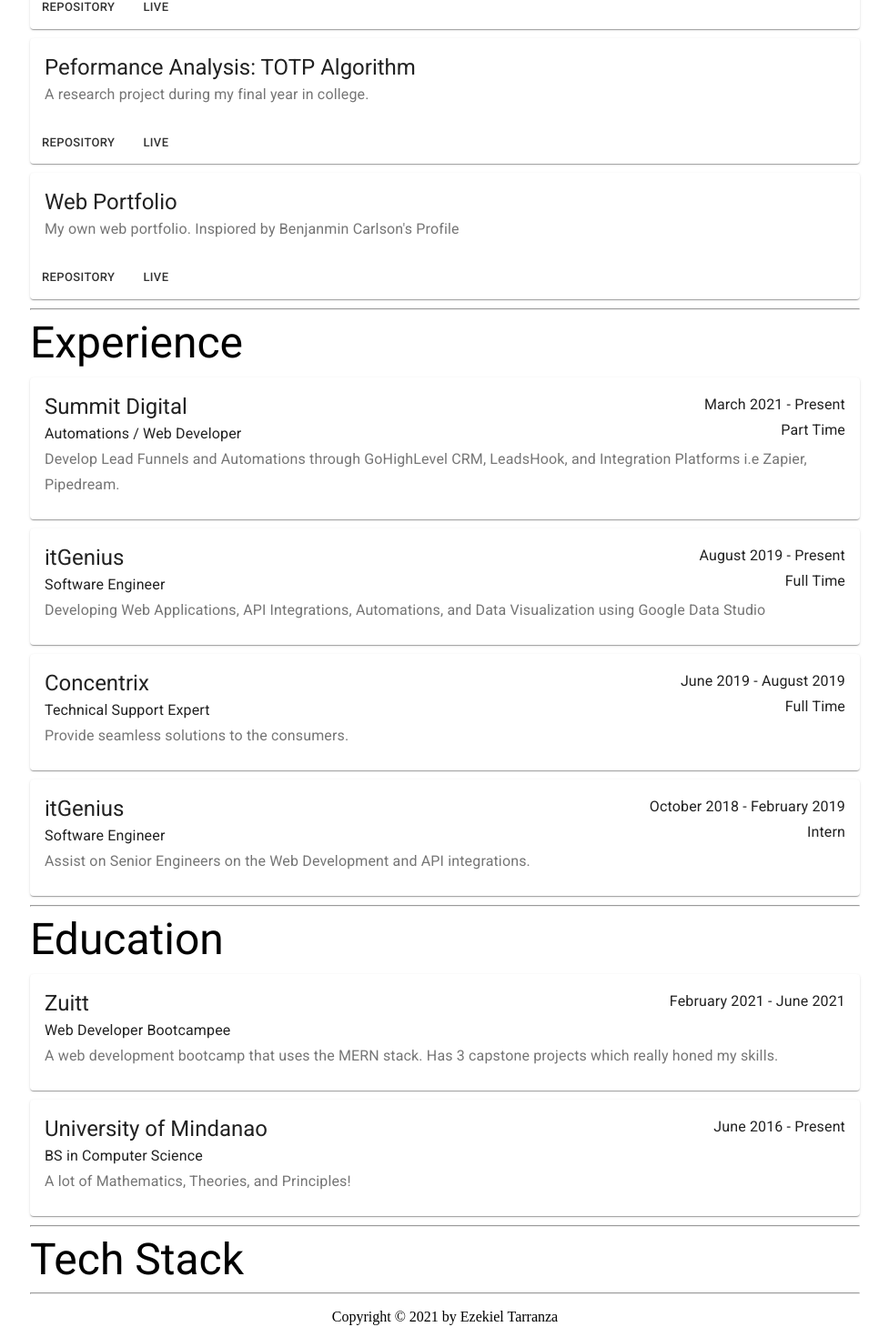
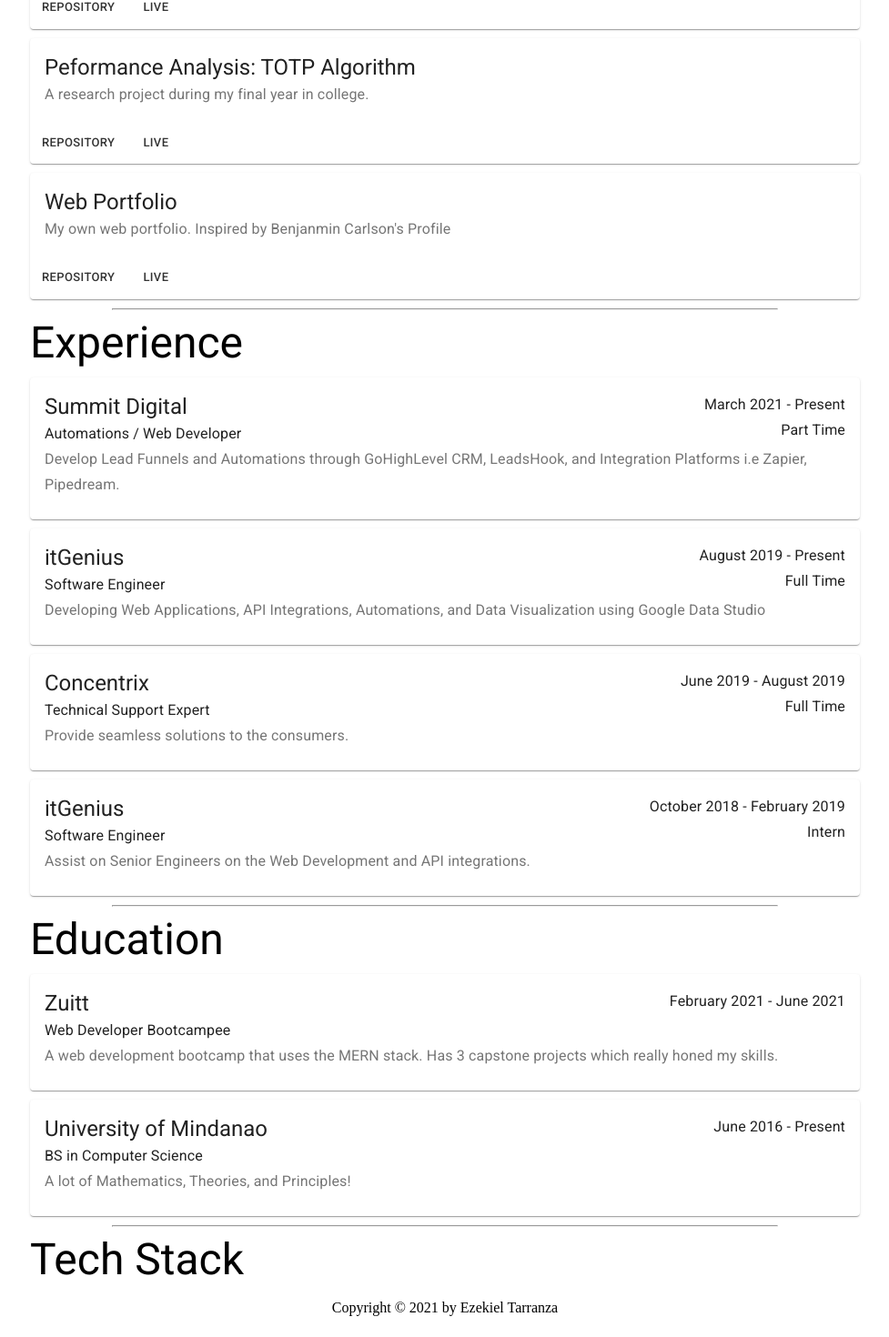
Before and after one commit to kielllll/web-portfolio, a Next.js app: page / in a window 1280 px wide. Shown: the part 636-2106 px from the top of the page at 91% size, without its empty margins (151-1128 px from the left). Built offline with nearby package versions, Linux system fonts and the light colour scheme.

Commit message:
update: adjusted hr width

```diff
--- a/pages/index.js
+++ b/pages/index.js
@@ -37,7 +37,7 @@
     {
       name: "Web Portfolio",
       description:
-        "My own web portfolio. Inspiored by Benjanmin Carlson's Profile",
+        "My own web portfolio. Inspired by Benjanmin Carlson's Profile",
       image: "/images/none.jpg",
       repoLink: "https://github.com/kielllll/web-portfolio",
       productionLink: "https://csp3-client-iota.vercel.app/",
@@ -157,7 +157,6 @@
         <Typography component="h3" variant="h3">
           Tech Stack
         </Typography>
-        <hr />
       </section>
     </div>
   );
--- a/styles/globals.css
+++ b/styles/globals.css
@@ -11,3 +11,8 @@
 footer {
   text-align: center;
 }
+
+hr {
+  width: 80%;
+  text-align: center;
+}
```
